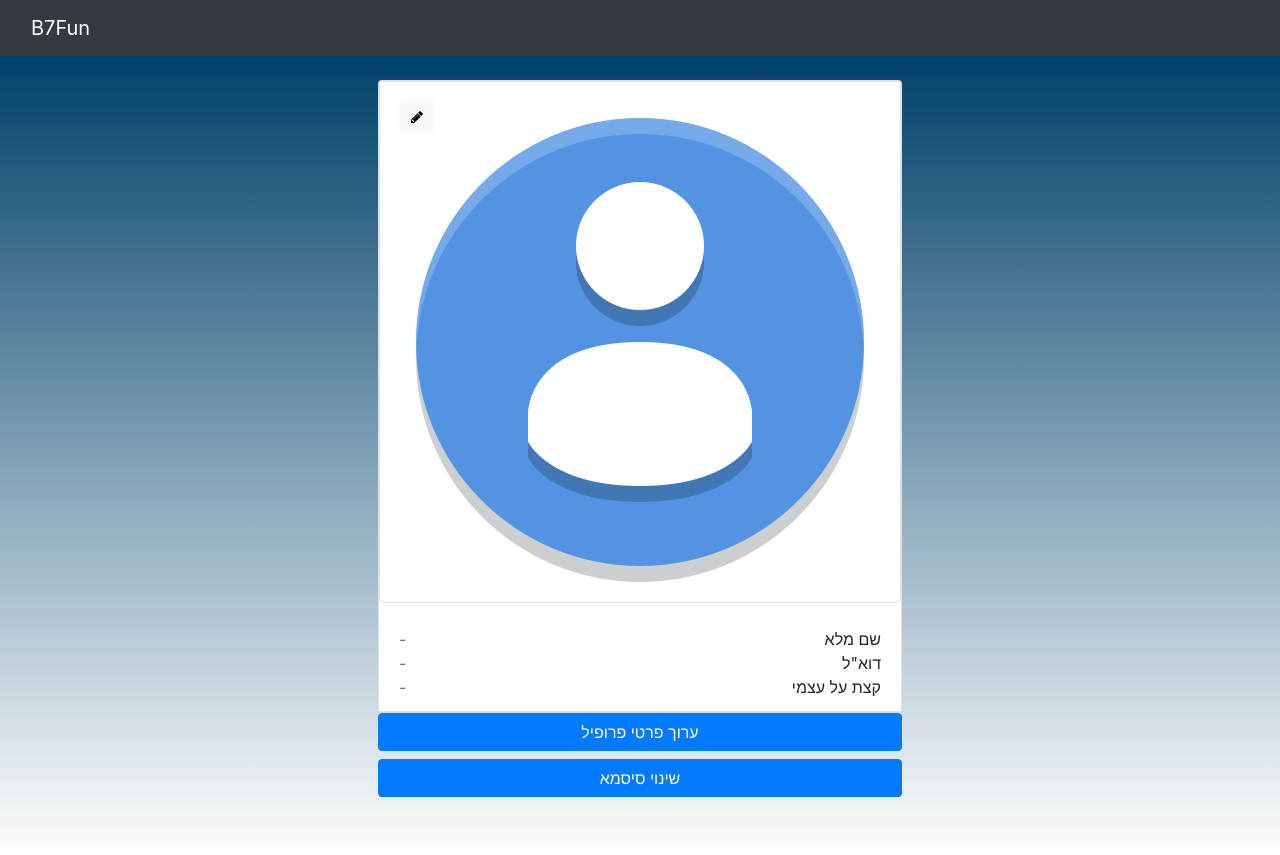
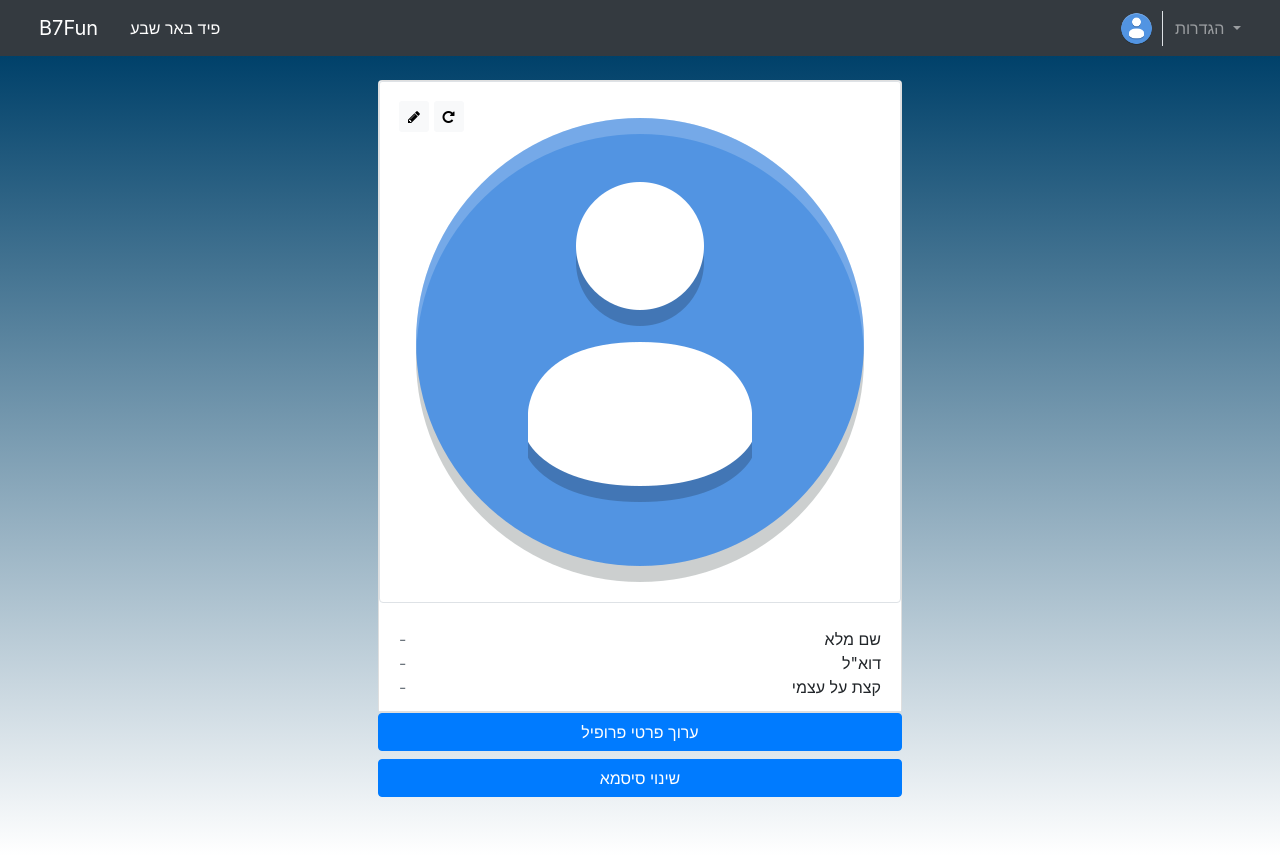
Before and after one commit to leorrose/B7Fun, a Django app: page /Profile/myProfile in a window 1280 px wide. Shown: the top 855 px of the page. Run offline with Django 3.2, Linux system fonts and the light colour scheme; the visitor is signed in with stand-in values (Sample User, id 1); data comes from the database, SQL or seed files in the repository; some libraries are stand-ins or nearby versions.

Commit message:
PM2020T17-10 UI finish

```diff
--- a/B7FunDjango/Profile/templates/Profile/myProfile.html
+++ b/B7FunDjango/Profile/templates/Profile/myProfile.html
@@ -1,4 +1,4 @@
-{% extends 'base.html' %}
+{% extends 'baseWithNav.html' %}
 {%block content%}
 </br>
 <div class="container d-flex flex-column h-100" >
@@ -13,8 +13,13 @@
                 {% endif %}
                 <div class="card-img-overlay">
                     <button type="button" class="btn bg-light btn-sm" data-toggle="modal" data-target="#updatProfileModal">
-                        <i class="fa fa-pencil fa-fw"></i>
+                        <i class="fa fa-pencil"></i>
                     </button>
+                    <a href="/Profile/rotatePic">
+                        <button type="button" class="btn bg-light btn-sm">
+                            <i class="fa fa-repeat"></i>
+                        </button>
+                    </a>
                 </div>
                 <div class="card-header bg-white w-100">
                     <h3 class="card-title text-center" dir="rtl">{{ VMuser.user_name }}</h3>
@@ -57,14 +62,14 @@
                 </div>
                 <!-- Button trigger modal -->
             </div>
-            <button type="button" class="btn btn-primary btn-block" data-toggle="modal" data-target="#detailsUpdate">
+            <button type="button" class="btn btn-primary btn-block" data-toggle="modal" data-target="#detailsUpdate" style="max-width: 40rem;">
                 ערוך פרטי פרופיל
             </button>
-            <button type="button" class="btn btn-primary btn-block" data-toggle="modal" data-target="#passwordChange">
+            <button type="button" class="btn btn-primary btn-block" data-toggle="modal" data-target="#passwordChange" style="max-width: 40rem;">
                 שינוי סיסמא
             </button>
             {% if errors%}
-                <div class="alert alert-danger alert-dismissible fade show" role="alert">
+                <div class="alert alert-danger alert-dismissible fade show" role="alert" style="max-width: 40rem;">
                     {{errors}}
                     <button type="button" class="close" data-dismiss="alert" aria-label="Close">
                         <span aria-hidden="true">&times;</span>
--- a/B7FunDjango/Profile/urls.py
+++ b/B7FunDjango/Profile/urls.py
@@ -10,4 +10,6 @@ urlpatterns = [
     path('editProfileImage', views.editProfileImage, name='editProfileImage'),
     path('editUserDetails', views.editUserDetails, name='editUserDetails'),
     path('change_password', views.change_password, name='change_password'),
+    path('rotatePic', views.rotatePic, name='rotatePic'),
+
 ]
--- a/B7FunDjango/Profile/views.py
+++ b/B7FunDjango/Profile/views.py
@@ -6,6 +6,7 @@ from django.contrib.auth.forms import PasswordChangeForm
 from .forms import UpdateProfileImage, UpdateUserDetails
 from accounts.models import User
 import os
+from PIL import Image
 
 
 @login_required(login_url='/')
@@ -29,6 +30,10 @@ def editProfileImage(request):
                 os.remove(request.user.profile_image.path)
             request.user.profile_image = form.cleaned_data.get('profile_image')
             request.user.save()
+        else:
+            errorMessage = [] if form.errors=={} else list(map(lambda x: "".join(x) , form.errors.values()))
+            errorMessage += [] if form.non_field_errors else list(map(lambda x: "".join(x) , form.non_field_errors.values()))
+            return redirect('Profile:myProfile', err=", ".join(errorMessage))
     return redirect('Profile:myProfile')
 
 @login_required(login_url='/')
@@ -72,3 +77,11 @@ def change_password(request):
             errorMessage += [] if form.non_field_errors else list(map(lambda x: "".join(x) , form.non_field_errors.values()))
             return redirect('Profile:myProfile', err=", ".join(errorMessage))
     return redirect('Profile:myProfile')
+
+@login_required(login_url='/')
+def rotatePic(request):
+    if request.user.profile_image and os.path.isfile(request.user.profile_image.path):
+        img = Image.open(request.user.profile_image.path)
+        img = img.rotate(90, expand=False, fillcolor='white')
+        img.save(request.user.profile_image.path, "JPEG")
+    return redirect('Profile:myProfile')
```
